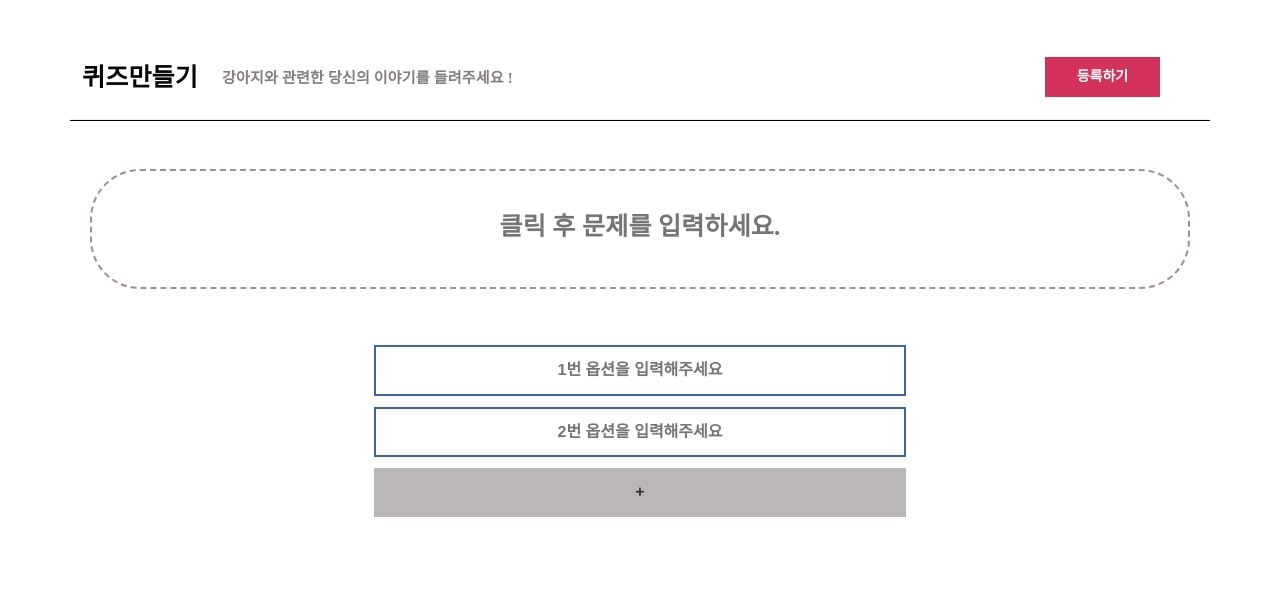
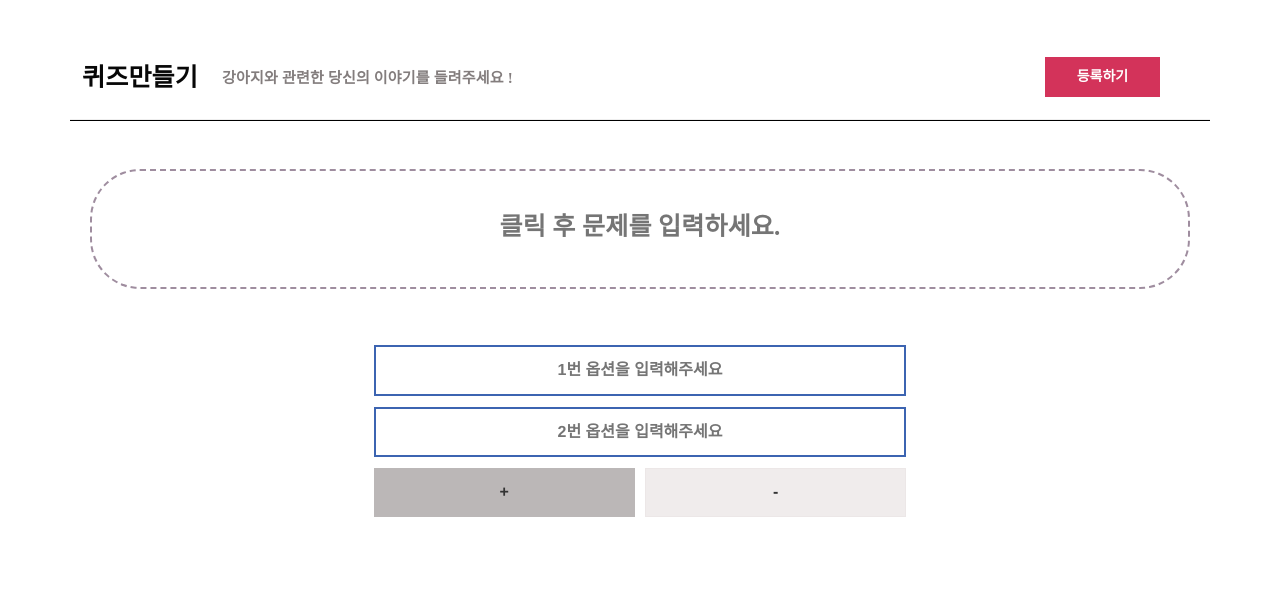
Before and after one commit to Linho1150/WALWALCREW_HACKATHON, a Django app: page /comm_add/ in a window 1280 px wide. Shown: the part 83-676 px from the top of the page. Run offline with Django 3.2, Linux system fonts and the light colour scheme; some libraries are stand-ins or nearby versions.

Commit message:
update_index.html
add button ( - )

```diff
--- a/walwalcrew/communication/templates/index.html
+++ b/walwalcrew/communication/templates/index.html
@@ -136,12 +136,31 @@
         background-color:;
         color: #FFFFFF;
   }
+
+    .editing_answer{
+        display: flex;
+        flex-direction: row;
+        align-items: stretch;
+        justify-content: space-between;
+    }
     #add_answer{
         margin:1%;
+        width: 100%;
         border:2px solid ;
         box-sizing: border-box;
         background-color: #bbb7b7 ;
         border: 1px solid #bbb7b7;
+        font-weight: bold;
+        font-size: 2vmin;
+        padding: 1.5vmin;
+    }
+    #del_answer{
+        margin:1%;
+        width: 100%;
+        border:2px solid ;
+        box-sizing: border-box;
+        background-color: #ece7e7c5 ;
+        border: 1px solid #ece7e7c5;
         font-weight: bold;
         font-size: 2vmin;
         padding: 1.5vmin;
@@ -187,7 +206,10 @@
             <textarea placeholder="1번 옵션을 입력해주세요" id="0" cols="50" rows="1" ></textarea>
             <textarea placeholder="2번 옵션을 입력해주세요"id="1" cols="50" rows="1" ></textarea>
         </div>
-        <button type="button" id="add_answer" onclick="btn_click()">+</button>
+        <div class="editing_answer">
+            <button type="button" id="add_answer" onclick="btn_click()">+</button>
+            <button type="button" id="del_answer" onclick="del_btn_click()">-</button>
+        </div>
     </div>
 </div>
 <div hidden>
@@ -213,11 +235,11 @@
         edit2.value= $('textarea#title').val();
         for(var i=0;i<count;i++){
             var val=document.getElementById(i);
-            if(i==count-1){
+            if(i==count-1 && val.value!=''){
                 edit.value=edit.value+val.value;
                 edit_answer.value=edit_answer.value+"0";
             }
-            else{
+            else if(val.value!=''){
                 edit.value=edit.value+val.value+"#";
                 edit_answer.value=edit_answer.value+"0#";
             }
@@ -244,8 +266,12 @@
             answer_class.appendChild(newtextarea); // btn을 document 의 body의 자식 노드로 추가한다
             count++;
         }
-        else{
-            alert("갯수 초과");
+    }
+    function del_btn_click(){
+        if(4>=count && count>=3){
+            count--;
+            var element = document.getElementById(count);
+            element.parentNode.removeChild(element);
         }
     }
 </script>
--- a/walwalcrew/communication/views.py
+++ b/walwalcrew/communication/views.py
@@ -63,5 +63,10 @@ def detail(request,question_id):
             vote.answer="#".join(tmpList)
             vote.save()
             return render(request,'sub.html',data)
+
+        elif request.POST.get('del'):
+            page = question_list.objects.get(id=question_id)
+            page.delete()
+            return HttpResponseRedirect('/comm/')
     else:
         return render(request,'sub.html',data)
```
Also changed, not shown: walwalcrew/communication/templates/sub.html (+11 -1 lines).
